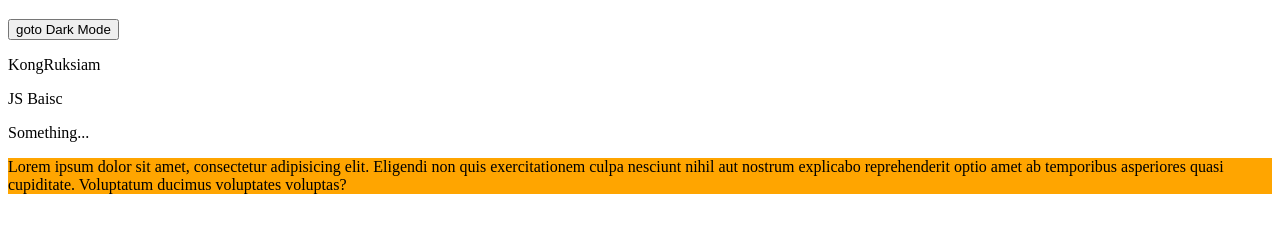
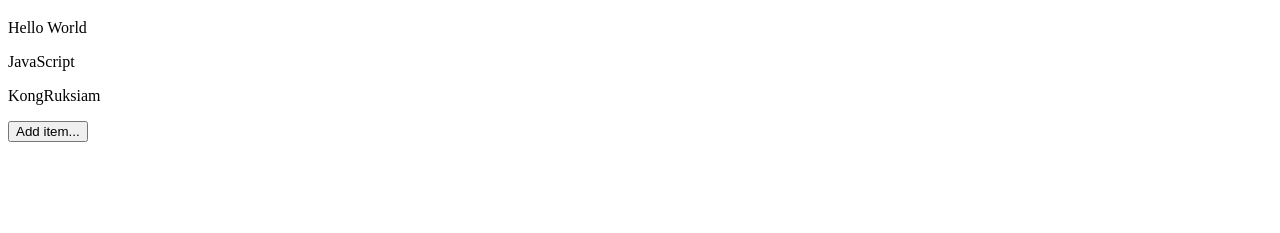
Before and after one commit to Intira-72/JavaScriptBasic, a plain HTML site: page index.html in a window 1280 px wide. Shown: the part 61-294 px from the top of the page. Drawn offline with Linux system fonts and the light colour scheme.

Commit message:
DOM Nodes
- createElement
- appendChild

```diff
--- a/app.js
+++ b/app.js
@@ -1,21 +1,17 @@
-// DOM Style
+// DOM Nodes
 
-const btn_mode = document.getElementById("btn-mode")
-const title = document.getElementById("title");
-const content = document.querySelector(".content");
-const allEl = document.querySelectorAll("p");
-const box = document.querySelector(".light")
+const textAll = document.querySelectorAll("p")
+console.log(textAll);
 
-function displayText(){
-    // title.style.color = "red";
-    // title.style.backgroundColor = "yellow";
-    // title.style.fontSize = "60px";
+let msg = textAll[1].innerHTML
+console.log(msg);
 
-    if (box.className == 'light'){
-        btn_mode.innerText = "goto Light Mode"
-        box.setAttribute('class', 'dark')
-    }else{
-        btn_mode.innerText = "goto Dark Mode"
-        box.setAttribute('class', 'light')
-    }
+const menu = document.getElementById('menu');
+let count = 1;
+
+function addItem(){
+    const item = document.createElement('li');
+    item.innerText = "Coffee " + count;
+    menu.appendChild(item)
+    count++
 };
--- a/index.html
+++ b/index.html
@@ -14,13 +14,13 @@
     <link rel="stylesheet" href="styles.css">
 </head>
 <body>
-    <button id="btn-mode" onclick="displayText();">goto Dark Mode</button>
-    <p id="title">KongRuksiam</p>
-    <p class="content">JS Baisc</p>
-    <p>Something...</p>
-    <div class="light">
-        <p>Lorem ipsum dolor sit amet, consectetur adipisicing elit. Eligendi non quis exercitationem culpa nesciunt nihil aut nostrum explicabo reprehenderit optio amet ab temporibus asperiores quasi cupiditate. Voluptatum ducimus voluptates voluptas?</p>
-    </div>
+    <p>Hello World</p>
+    <p>JavaScript</p>
+    <p>KongRuksiam</p>
+    <button onclick="addItem();">Add item...</button>
+    <ul id="menu">
+
+    </ul>
 
     <!-- External JavaScript -->
     <script src="app.js"></script>
```
